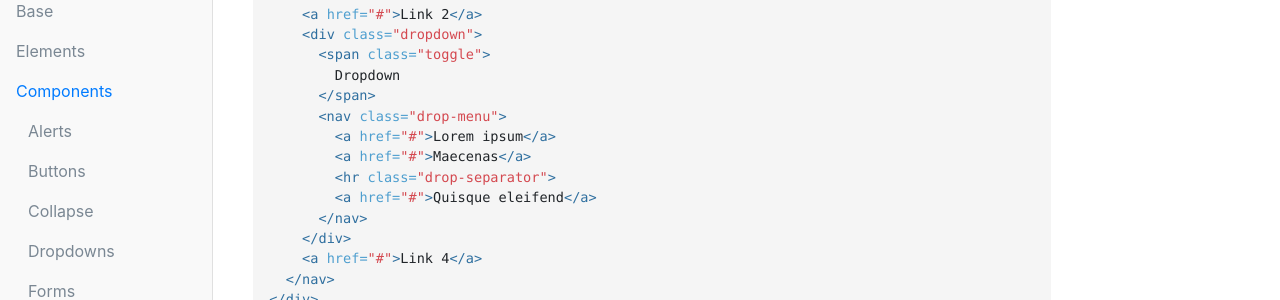
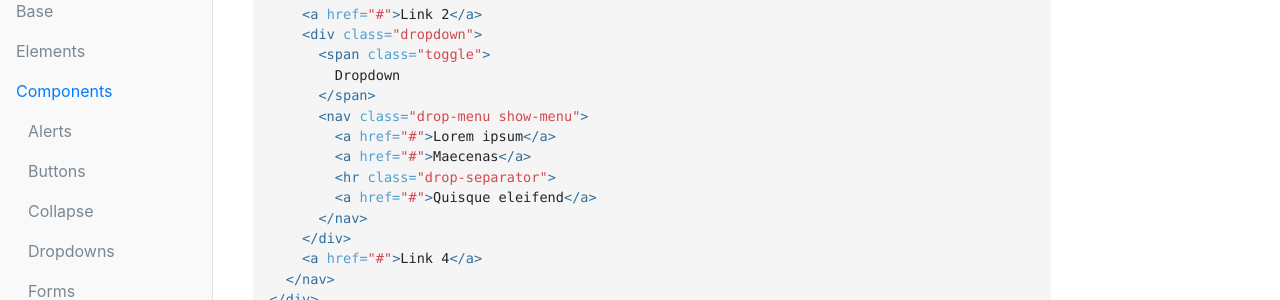
Before and after one commit to mendozagioo/cactu, a Jekyll site: the page built from documentation/components/navbars.md, in a window 1280 px wide and 900 px high, scrolled down 2007 px. Shown: the part 152-452 px from the top of the window. Built offline with Jekyll 4.4.1, drawn with Linux system fonts in a browser that asks for light colours.

Commit message:
Documentation fixed

```diff
--- a/documentation/components/navbars.md
+++ b/documentation/components/navbars.md
@@ -79,7 +79,7 @@ The same navbar but now using JS.
       <span class="toggle">
         Dropdown
       </span>
-      <nav class="drop-menu">
+      <nav class="drop-menu show-menu">
         <a href="#">Lorem ipsum</a>
         <a href="#">Maecenas</a>
         <hr class="drop-separator">
```
Also changed, not shown: documentation/components/tooltips.md (+0 -2 lines).
